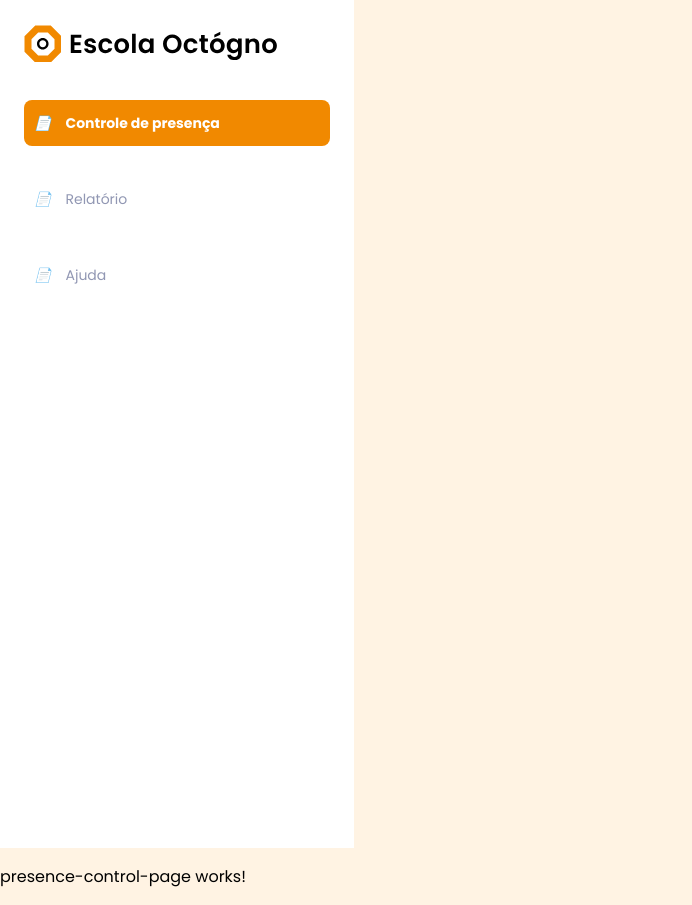
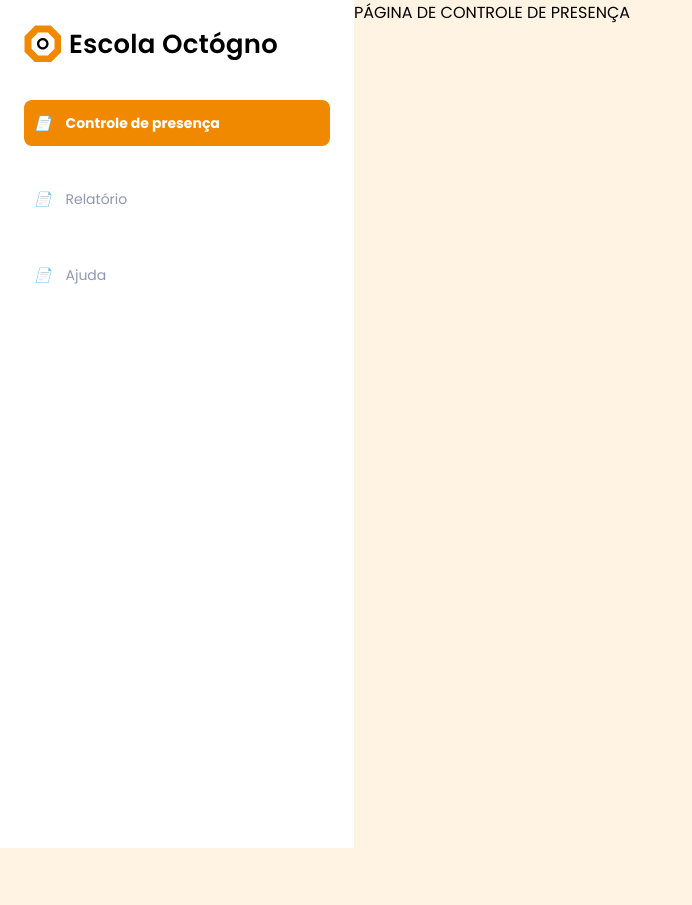
Before and after one commit to gabimendesh/prat_prof_ads_staff_mack, an Angular app in the folder staff-mack-app-frontend/: page /controle-presenca in a window 1280 px wide. Shown: the whole page, without its empty margins (0-692 px from the left). After the commit the page ends 848 px from the top, so only its background shows below. Built offline with nearby package versions, Linux system fonts and the light colour scheme.

Commit message:
feat: adicionado rotas para as paginas

```diff
--- a/staff-mack-app-frontend/src/app/app.component.html
+++ b/staff-mack-app-frontend/src/app/app.component.html
@@ -1,5 +1,4 @@
-<div>
+<div style="display: flex;">
   <staff-mack-navigation-menu></staff-mack-navigation-menu>
-  <!-- <staff-mack-presence-control-page></staff-mack-presence-control-page> -->
   <router-outlet></router-outlet>
 </div>
--- a/staff-mack-app-frontend/src/app/core/navigation-menu/navigation-menu.component.ts
+++ b/staff-mack-app-frontend/src/app/core/navigation-menu/navigation-menu.component.ts
@@ -1,4 +1,5 @@
 import { AfterViewInit, Component, ElementRef, OnInit, QueryList, Renderer2, ViewChild, ViewChildren } from '@angular/core';
+import { Router } from '@angular/router';
 
 @Component({
   selector: 'staff-mack-navigation-menu',
@@ -10,7 +11,8 @@ export class NavigationMenuComponent implements OnInit, AfterViewInit {
   @ViewChildren('navButton') navButtons!: QueryList<ElementRef>;
   constructor(
     private el: ElementRef,
-    private renderer: Renderer2
+    private renderer: Renderer2,
+    private router: Router
   ) { }
 
   ngOnInit(): void {
@@ -19,12 +21,15 @@ export class NavigationMenuComponent implements OnInit, AfterViewInit {
 
   ngAfterViewInit(): void {
     this.navButton.nativeElement.classList.add('active');
-    this.navButtons.forEach(button => {
+    this.navButtons.forEach((button, index) => { // Add 'index' as a parameter
       this.renderer.listen(button.nativeElement, 'click', () => {
         this.navButtons.forEach(btn => {
           this.renderer.removeClass(btn.nativeElement, 'active');
         });
         this.renderer.addClass(button.nativeElement, 'active');
+
+        const routes = ['controle-presenca', 'relatorio', 'ajuda'];
+        this.router.navigate([routes[index]]);
       });
     });
   }
--- a/staff-mack-app-frontend/src/app/pages/presence-control-page/presence-control-page.component.html
+++ b/staff-mack-app-frontend/src/app/pages/presence-control-page/presence-control-page.component.html
@@ -1 +1,3 @@
-<p>presence-control-page works!</p>
+<div>
+    PÁGINA DE CONTROLE DE PRESENÇA
+</div>
--- a/staff-mack-app-frontend/src/app/pages/report-page/report-page.component.html
+++ b/staff-mack-app-frontend/src/app/pages/report-page/report-page.component.html
@@ -1 +1,3 @@
-<p>report-page works!</p>
+<div>
+    PÁGINA DE RELATORIO DE PRESENÇA
+</div>
--- a/staff-mack-app-frontend/src/styles.scss
+++ b/staff-mack-app-frontend/src/styles.scss
@@ -11,3 +11,7 @@ html, body {
   margin: 0;
   padding: 0;
 }
+
+staff-mack-presence-control-page, staff-mack-report-page {
+  width: 100%;
+}
```
Also changed, not shown: staff-mack-app-frontend/src/app/app-routing.module.ts (+11 -0 lines).
